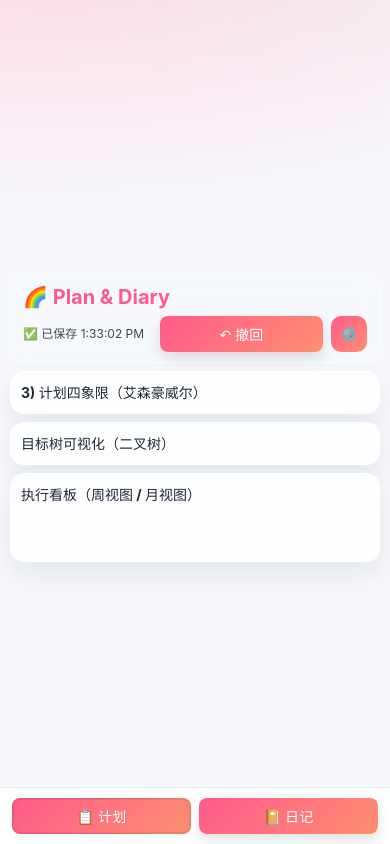
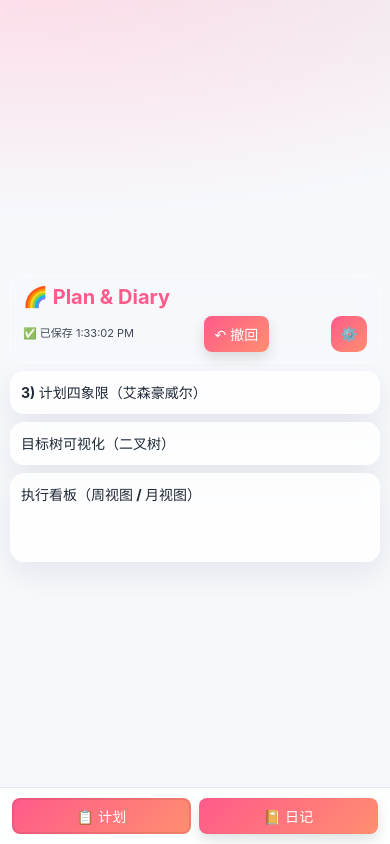
Before and after one commit to LXY-999999/plan_and_diary, a React (Vite) app: page / in a window 390 px wide. Built offline with nearby package versions, Linux system fonts and the light colour scheme.

Commit message:
style: keep top four controls on one row for mobile

```diff
--- a/src/App.css
+++ b/src/App.css
@@ -56,6 +56,9 @@ button:hover { opacity:.9; }
   input, select, textarea, button { width: 100%; }
   .theme-switch { width: 100%; display:flex; gap:8px; flex-wrap: wrap; }
   .theme-switch button { margin-left: 0; flex:1; min-width: 120px; }
+  .compact-header-actions { width: 100%; flex-wrap: nowrap; justify-content: space-between; }
+  .compact-header-actions button { width: auto; min-width: 0; flex: 0 0 auto; }
+  .save-hint-mini { font-size: 11px; white-space: nowrap; }
   .month-grid { grid-template-columns: repeat(3, minmax(110px,1fr)); }
   .bottom-nav { padding-left: 8px; padding-right: 8px; }
 }
```
